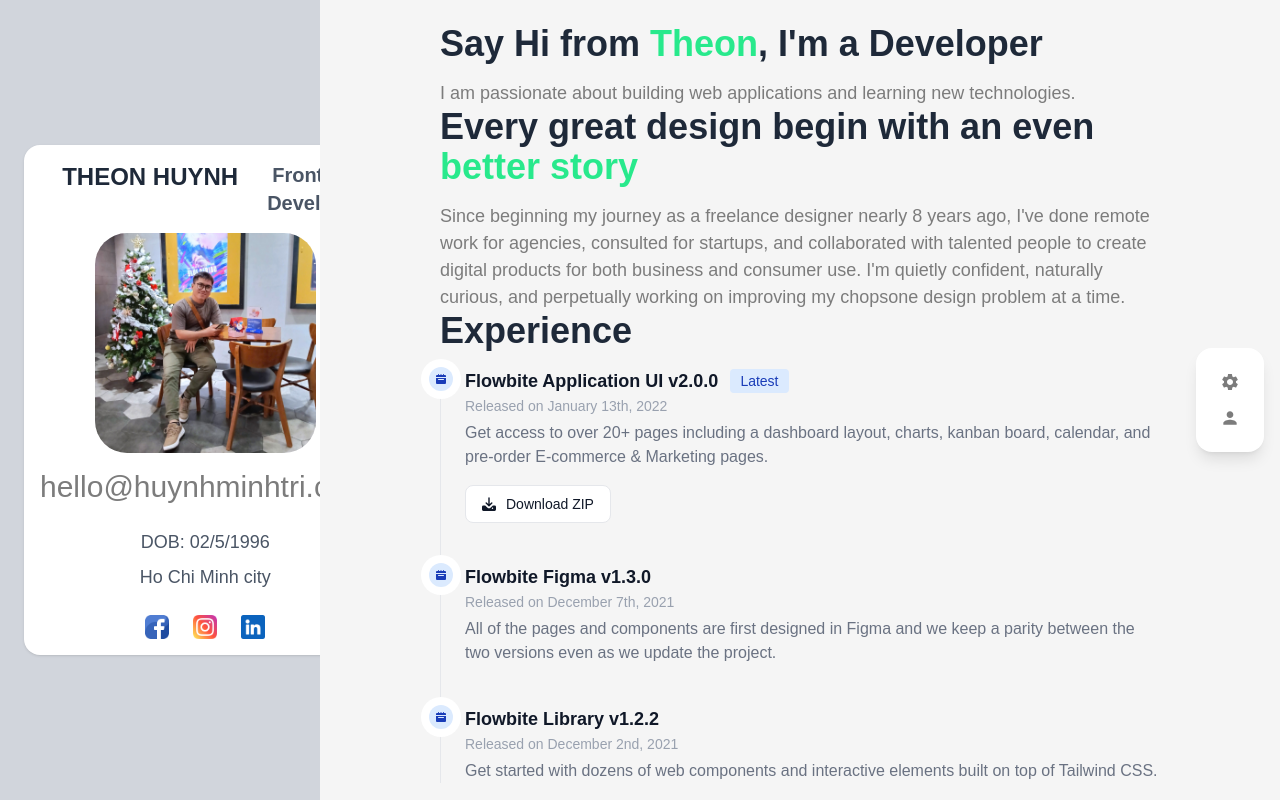
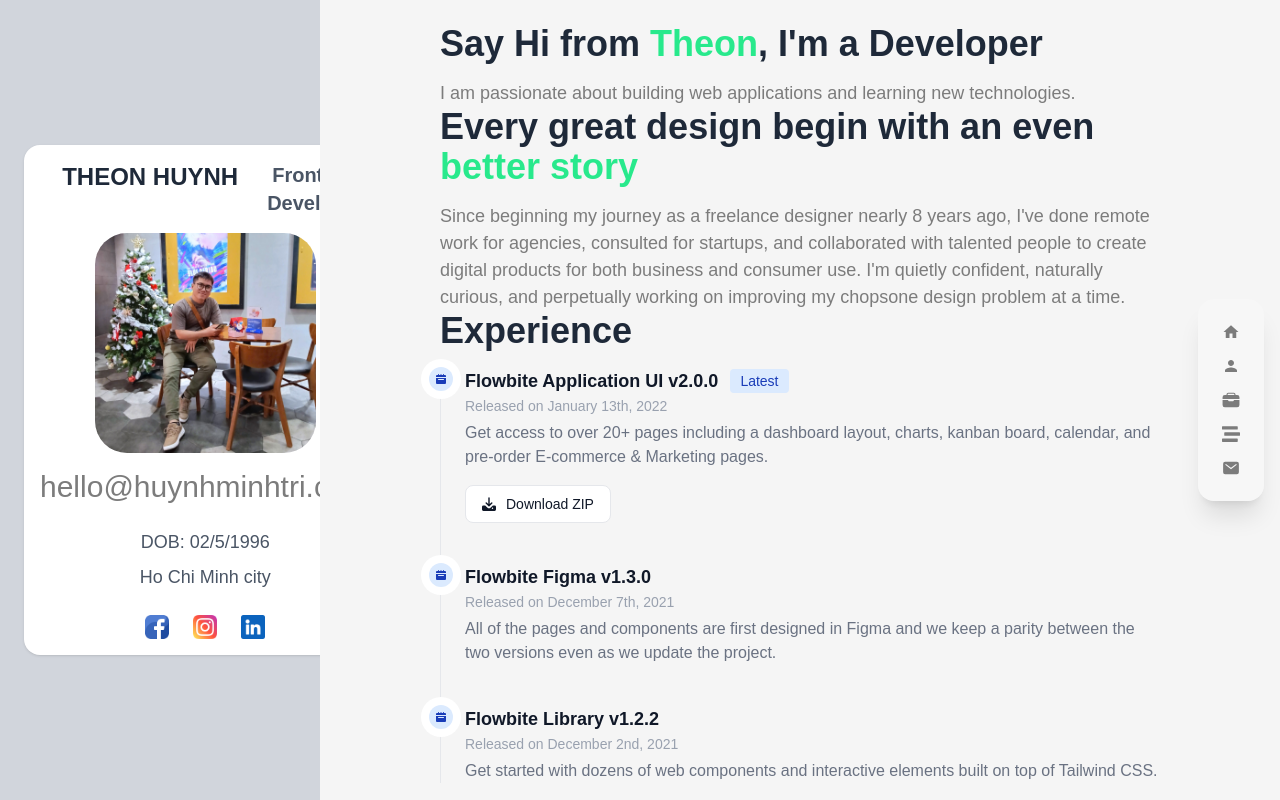
Before and after one commit to TRI-HM/my_website.dev, a Next.js app: page / in a window 1280 px wide. Shown: the top 800 px of the page. Built offline with nearby package versions, Linux system fonts and the light colour scheme.

Commit message:
refactor: remove old navigation components and enhance sidebar functionality with new items and hover effects

```diff
--- a/components/UI/navigation/Navigation.tsx
+++ /dev/null
@@ -1,21 +0,0 @@
-import NavigateItem from "./navigateItem/_NavigateItem";
-
-const navigationItems = [
-  { href: "#", label: "Information" },
-  { href: "#", label: "Projects" },
-  { href: "#", label: "Log out" },
-];
-
-const Navigation = () => {
-  return (
-    <nav className="container mx-auto bg-white/90 p-4 min-h-[60px] rounded-b-4xl">
-      <ul className="flex gap-4 items-center justify-center">
-        {navigationItems.map((item) => (
-          <NavigateItem key={item.label} href={item.href} label={item.label} />
-        ))}
-      </ul>
-    </nav>
-  );
-};
-
-export default Navigation;
--- a/components/UI/navigation/navigateItem/_NavigateItem.tsx
+++ /dev/null
@@ -1,21 +0,0 @@
-import Link from "next/link";
-import React from "react";
-
-interface NavigateItemProps {
-  href: string;
-  label: string;
-}
-
-const NavigateItem = ({ href, label }: NavigateItemProps) => {
-  return (
-    <li className="list-none">
-      <Link
-        href={href}
-        className="uppercase flex items-center justify-center rounded-full bg-gray-300 py-2 px-6 hover:bg-gray-400 transition-colors duration-300 font-bold text-gray-700 hover:text-white">
-        {label}
-      </Link>
-    </li>
-  );
-};
-
-export default NavigateItem;
--- a/components/UI/profile/sidebar/SidebarNav.tsx
+++ b/components/UI/profile/sidebar/SidebarNav.tsx
@@ -1,23 +1,61 @@
 "use client";
-import React from "react";
+import React, { useState } from "react";
 import SidebarItem from "./_SidebarItem";
-import { MdPerson, MdSettings } from "react-icons/md";
+import { MdPerson, MdHome } from "react-icons/md";
+import { IoBriefcase, IoMail } from "react-icons/io5";
+import { FaStream } from "react-icons/fa";
+
+const sidebarItems = [
+  {
+    id: "home",
+    icon: <MdHome />,
+    tooltip: "Home",
+    onClick: () => console.log("Home clicked"),
+  },
+  {
+    id: "profile",
+    icon: <MdPerson />,
+    tooltip: "Profile",
+    onClick: () => console.log("Profile clicked"),
+  },
+  {
+    id: "resume",
+    icon: <IoBriefcase />,
+    tooltip: "Resume",
+    onClick: () => console.log("Resume clicked"),
+  },
+  {
+    id: "services",
+    icon: <FaStream />,
+    tooltip: "Services",
+    onClick: () => console.log("Services clicked"),
+  },
+  {
+    id: "contact",
+    icon: <IoMail />,
+    tooltip: "Contact",
+    onClick: () => console.log("Contact clicked"),
+  },
+];
 
 const SidebarNav = () => {
+  const [hoveredItem, setHoveredItem] = useState<string | null>(null);
+
   return (
     <div className="fixed top-1/2 right-4 transform -translate-y-1/2 z-50">
-      <div className="bg-white p-4 rounded-2xl shadow-lg">
-        <SidebarItem
-          icon={<MdSettings className="text-xl" />}
-          tooltip="Settings"
-          onClick={() => console.log("Settings clicked")}
-        />
-
-        <SidebarItem
-          icon={<MdPerson className="text-xl" />}
-          tooltip="Profile"
-          onClick={() => console.log("Profile clicked")}
-        />
+      <div className="bg-white/20 p-4 rounded-2xl shadow-xl">
+        {sidebarItems.map((item) => (
+          <SidebarItem
+            key={item.id}
+            icon={item.icon}
+            tooltip={item.tooltip}
+            onClick={item.onClick}
+            isHovered={hoveredItem === item.id}
+            isDimmed={hoveredItem !== null && hoveredItem !== item.id}
+            onMouseEnter={() => setHoveredItem(item.id)}
+            onMouseLeave={() => setHoveredItem(null)}
+          />
+        ))}
       </div>
     </div>
   );
--- a/components/UI/profile/sidebar/_SidebarItem.tsx
+++ b/components/UI/profile/sidebar/_SidebarItem.tsx
@@ -6,20 +6,40 @@ type SidebarItemProps = {
   icon?: React.ReactNode;
   tooltip?: string;
   onClick?: () => void;
+  isHovered?: boolean;
+  isDimmed?: boolean;
+  onMouseEnter?: () => void;
+  onMouseLeave?: () => void;
 };
 
 const SidebarItem = ({
   icon = <MdHome className="text-xl mr-2" />,
   tooltip = "Home",
   onClick,
+  isHovered = false,
+  isDimmed = false,
+  onMouseEnter,
+  onMouseLeave,
 }: SidebarItemProps) => {
   const [showTooltip, setShowTooltip] = useState(false);
 
+  const handleMouseEnter = () => {
+    setShowTooltip(true);
+    onMouseEnter?.();
+  };
+
+  const handleMouseLeave = () => {
+    setShowTooltip(false);
+    onMouseLeave?.();
+  };
+
   return (
     <div
-      className="flex items-center p-2 hover:bg-gray-100 relative cursor-pointer"
-      onMouseEnter={() => setShowTooltip(true)}
-      onMouseLeave={() => setShowTooltip(false)}
+      className={`flex items-center p-2 hover:text-[#28e98c] hover:bg-gray-200 rounded-full relative cursor-pointer transition-all duration-300 ease-in-out ${
+        isDimmed ? "opacity-50" : "opacity-100"
+      } ${isHovered ? "scale-110 text-[#28e98c] bg-gray-200" : ""}`}
+      onMouseEnter={handleMouseEnter}
+      onMouseLeave={handleMouseLeave}
       onClick={onClick}>
       {icon}
 
```
Also changed, not shown: tailwind.config.ts (added).
